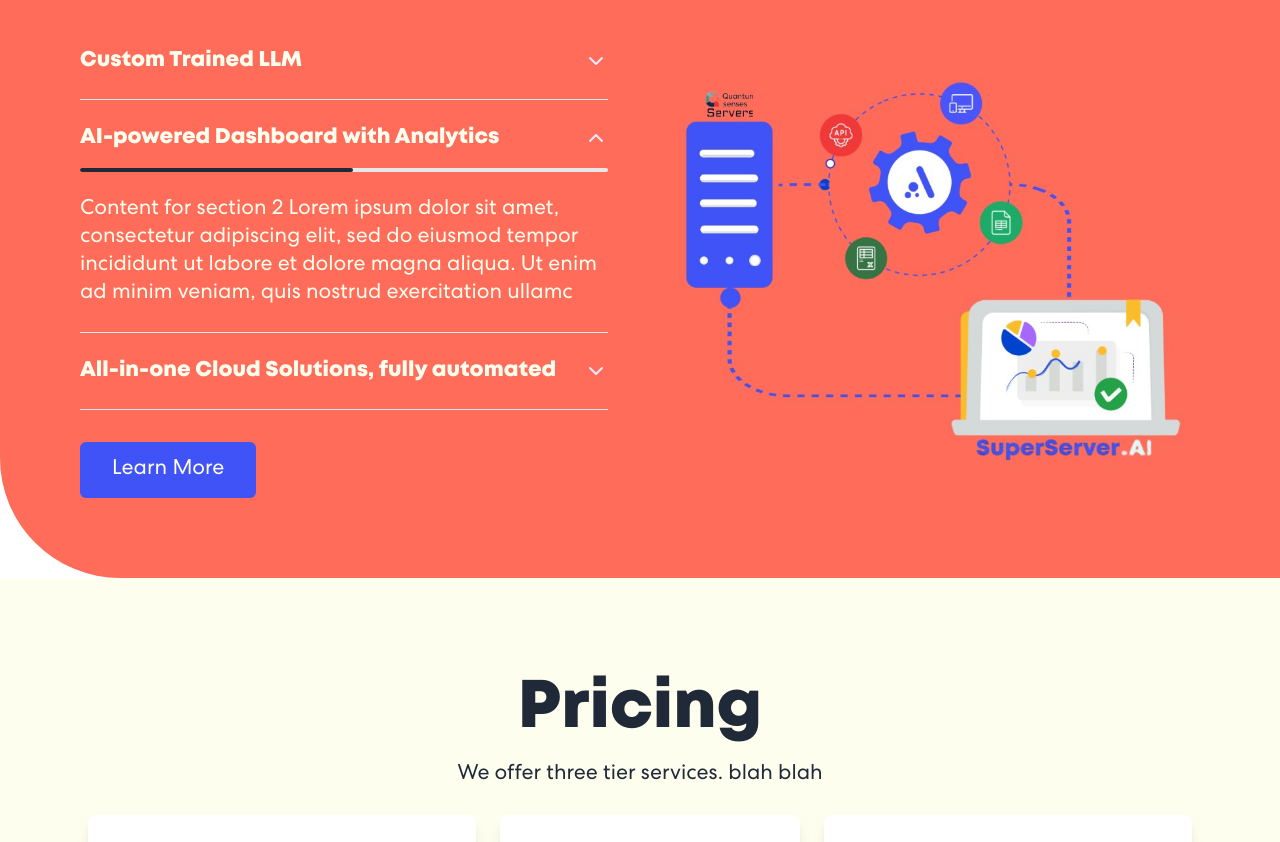
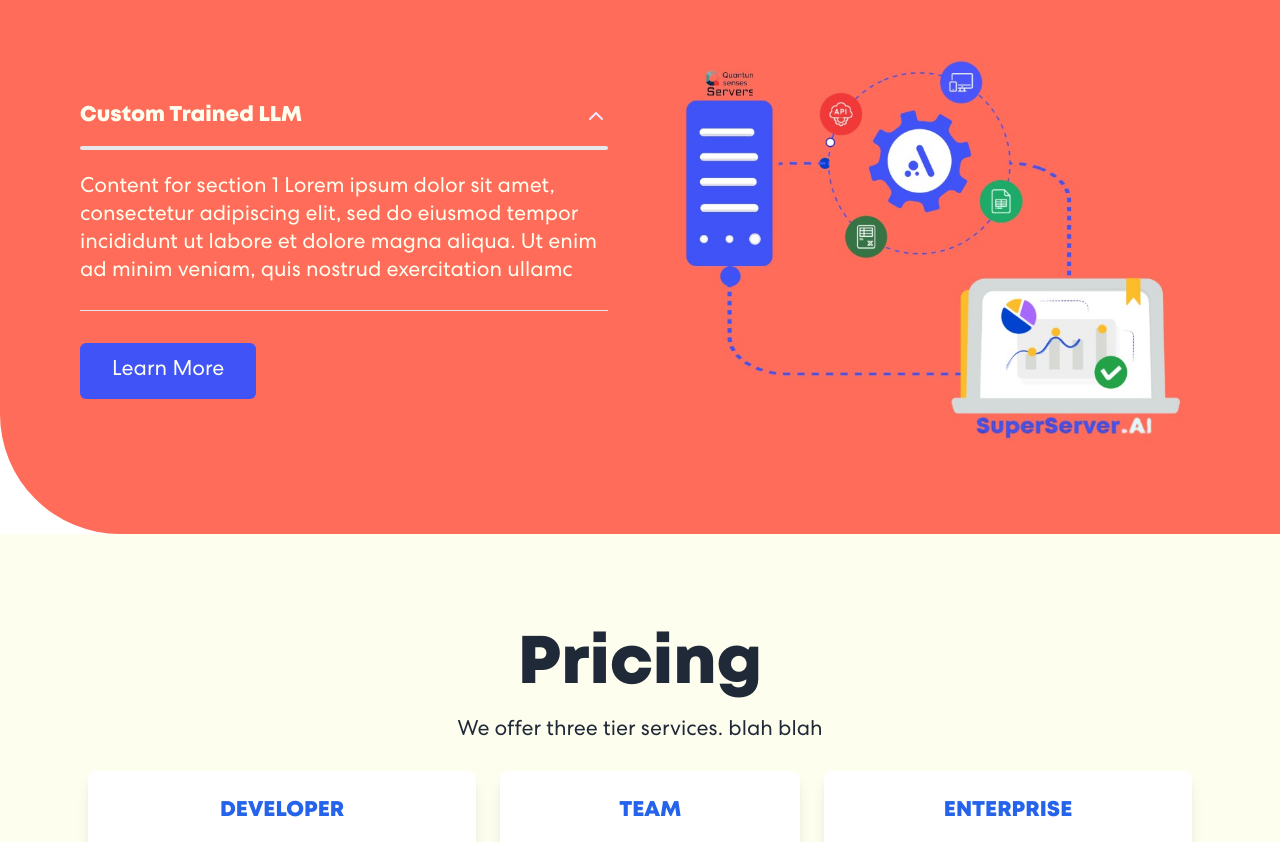
Before and after one commit to Avinier/SuperServerAI-LandingPage, a React (Vite) app: page / in a window 1280 px wide. Shown: the part 3080-3922 px from the top of the page. Built offline with nearby package versions, Linux system fonts and the light colour scheme.

Commit message:
Update AiInfo.jsx

```diff
--- a/src/components/AiInfo.jsx
+++ b/src/components/AiInfo.jsx
@@ -30,8 +30,6 @@
 
   const sections = [
     { title: "Custom Trained LLM", content: "Content for section 1 Lorem ipsum dolor sit amet, consectetur adipiscing elit, sed do eiusmod tempor incididunt ut labore et dolore magna aliqua. Ut enim ad minim veniam, quis nostrud exercitation ullamc" },
-    { title: "AI-powered Dashboard with Analytics", content: "Content for section 2 Lorem ipsum dolor sit amet, consectetur adipiscing elit, sed do eiusmod tempor incididunt ut labore et dolore magna aliqua. Ut enim ad minim veniam, quis nostrud exercitation ullamc" },
-    { title: "All-in-one Cloud Solutions, fully automated", content: "content for section 3 Lorem ipsum dolor sit amet, consectetur adipiscing elit, sed do eiusmod tempor incididunt ut labore et dolore magna aliqua. Ut enim ad minim veniam, quis nostrud exercitation ullamc" },
   ];
 
   return (
```
